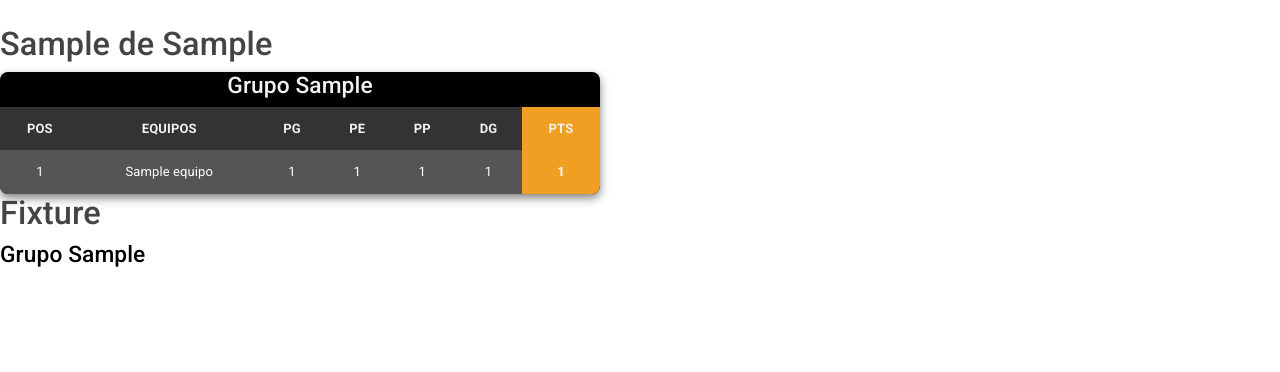
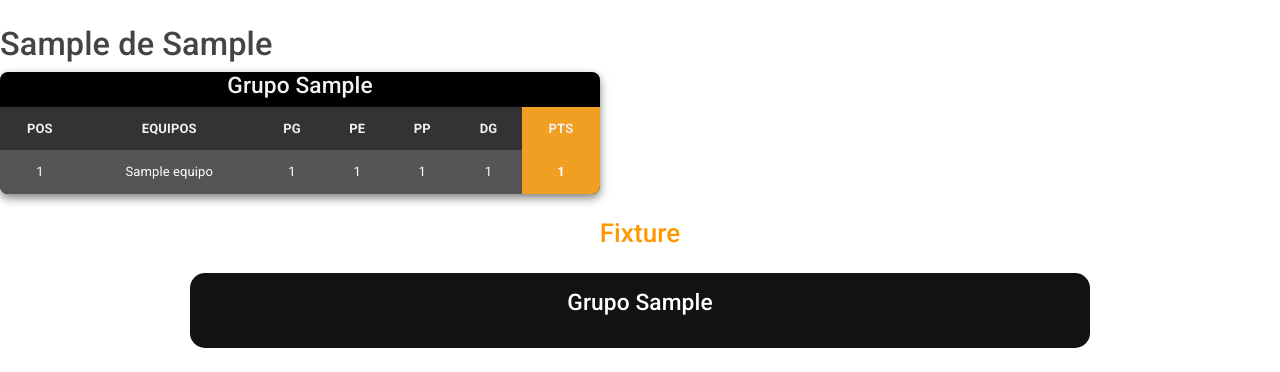
Before and after one commit to ParisNicolas/CopaRenault-Admin, a Flask app: a page that uses app/templates/deportes/partidos.html in a window 1280 px wide. Shown: the part 517-889 px from the top of the page. Before the commit the page ends 784 px from the top, so only its background shows below. Run offline with Flask 3, Linux system fonts and the light colour scheme; tables that the repository leaves empty hold one stand-in row (values such as "Sample post"); some libraries are stand-ins or nearby versions.

Commit message:
Un poco mas de css en partidos, queda terminar el form para cargar el result

```diff
--- a/app/routes/sports.py
+++ b/app/routes/sports.py
@@ -1,4 +1,4 @@
-from flask import Blueprint, render_template, request
+from flask import Blueprint, render_template, request, redirect, url_for
 from app import db
 from app.models import Equipo, Inscripcion, Partido
 from collections import defaultdict
@@ -22,7 +22,7 @@
         equipos_por_grupo[equipo.grupo].append(equipo)
 
 
-    partidos = Partido.query.filter_by(deporte=deporte, categoria=categoria).order_by(Partido.grupo, Partido.horario).all()
+    partidos = Partido.query.filter_by(deporte=deporte, categoria=categoria).order_by(Partido.grupo, Partido.horario, Partido.cancha).all()
 
     partidos_por_grupo = defaultdict(list)
     for partido in partidos:
@@ -32,8 +32,14 @@
 
     return render_template('deportes/partidos.html', grupos=equipos_por_grupo, partidos=partidos_por_grupo, deporte=deporte, categoria=categoria)
 
+@sport_bp.route('/updates/<int:id>', methods=['POST'])
+def update_match(id):
+    partido  = Partido.query.get_or_404(id)
+    partido.puntaje1 = request.form['puntaje1']
+    partido.puntaje2 = request.form['puntaje2']
 
-
+    db.session.commit()
+    return redirect(url_for('sport_bp.partidos'))
 
 def asignar_equipos_manually():
     inscripciones = Inscripcion.query.all()
--- a/app/templates/deportes/partidos.html
+++ b/app/templates/deportes/partidos.html
@@ -214,34 +214,56 @@
     </div>
 {% endfor %}
 
-<h1>Fixture</h1>
-{% for grupo, equipos in grupos.items() %}
-    <h3 class="title-color">Grupo {{ grupo }}</h3>
+<div class="container py-4">
+  <h2 class="text-center text-warning mb-4">Fixture</h2>
 
-    {% for i in range(equipos|length) %}
-      {% for j in range(i+1, equipos|length) %}
-      <div class="r18-container">
-          <div class="r18-items">
-          <div class="r18-columns">
-              <div class="r18-team-l" data-score="1">
-              <span class="r18-name">{{ equipos[i].nombre }}</span>
-              <span class="flag-icon flag-icon-hr"></span>
-              <span class="r18-score">2</span>
+  {% for grupo, equipos in grupos.items() %}
+  <div class="grupo-wrapper py-3 mx-auto" style="background-color: #121212; max-width: 900px; border-radius: 15px;">
+    <div class="grupo-section">
+      <h3 class="text-center text-light mb-3">Grupo {{ grupo }}</h3>
+      <div class="row justify-content-center">
+        {% for i in range(equipos|length) %}
+          {% for j in range(i+1, equipos|length) %}
+            {% set partido = partidos[grupo][loop.index0] if grupo in partidos and loop.index0 < partidos[grupo]|length else None %}
+            <div class="d-flex justify-content-between align-items-center rounded p-3 m-2 shadow-lg" style="width: 100%; max-width: 700px; background-color: #2c2c2c; color: #fff;">
+
+              <!-- eEquipo 1 -->
+              <div class="team d-flex align-items-center">
+                <span class="fw-bold me-3">{{ equipos[i].nombre }}</span>
+                <span class="r18-score bg-light text-dark rounded px-2 py-1" style="font-size: 0.9rem; margin-left: 15px;">
+                  {{ partido.puntaje1 if partido else "0" }}
+                </span>
               </div>
-              <div class="r18-team-r" data-score="2">
-              <span class="r18-score">1</span>
-              <span class="flag-icon flag-icon-gb"></span>
-              <span class="r18-name">{{ equipos[j].nombre }}</span>
+
+              <span class="vs mx-4 text-uppercase" style="color: #bbb; font-size: 1.2rem;">VS</span>
+
+              <!-- equipo 2 -->
+              <div class="team d-flex align-items-center">
+                <span class="r18-score bg-light text-dark rounded px-2 py-1" style="font-size: 0.9rem; margin-right: 15px;">
+                  {{ partido.puntaje2 if partido else "0" }}
+                </span>
+                <span class="fw-bold ms-3">{{ equipos[j].nombre }}</span>
               </div>
-          </div>
-          <div class="r18-time">
-              <div class="r18-hour">11:00</div>
-          </div>
-          </div>
+
+              <!-- info partido -->
+              <div class="info text-center mt-3" style="font-size: 0.9rem;">
+                <div class="text-light">Hora: {{ partido.horario if partido else "No definido" }}</div>
+                <div class="text-light">Cancha: {{ partido.cancha if partido else "No definida" }}</div>
+              </div>
+
+              <a class="btn btn-Secondary" style="padding: 5px; display: inline-block; width: auto;"
+                href="#">
+                <img src="{{ url_for('static', filename='img/upload.ico') }}" style="width: 40px; height: 40px; margin: 2px;" />
+              </a>
+            </div>
+          {% endfor %}
+        {% endfor %}
       </div>
-    {% endfor %}
+    </div>
+  </div>
   {% endfor %}
-{% endfor %}
+</div>
+
 
 <script>
     document.getElementById("applyFiltersBtn").addEventListener("click", function () {
```
Also changed, not shown: app/templates/deportes/edit-match.html (added, +56 -0 lines), app/static/img/upload.ico (added), app/templates/deportes/grupos.html (added).
